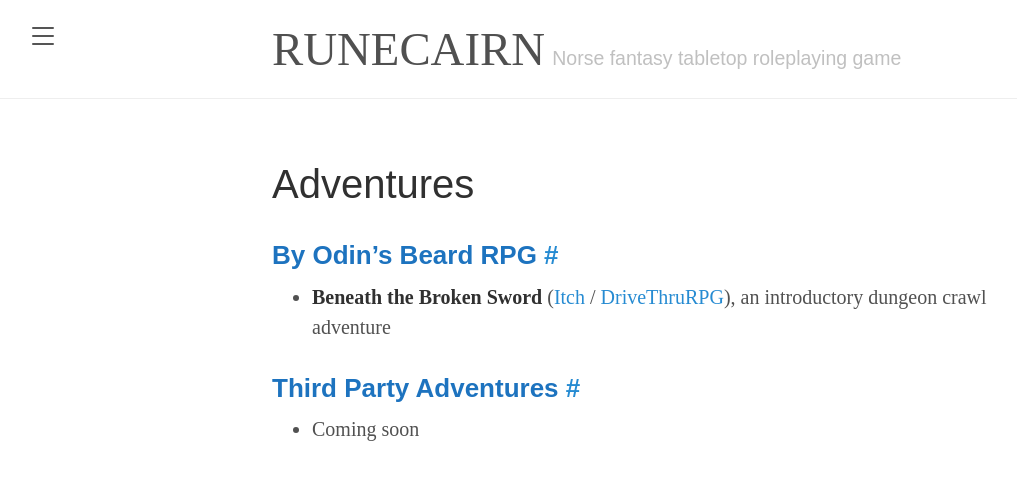
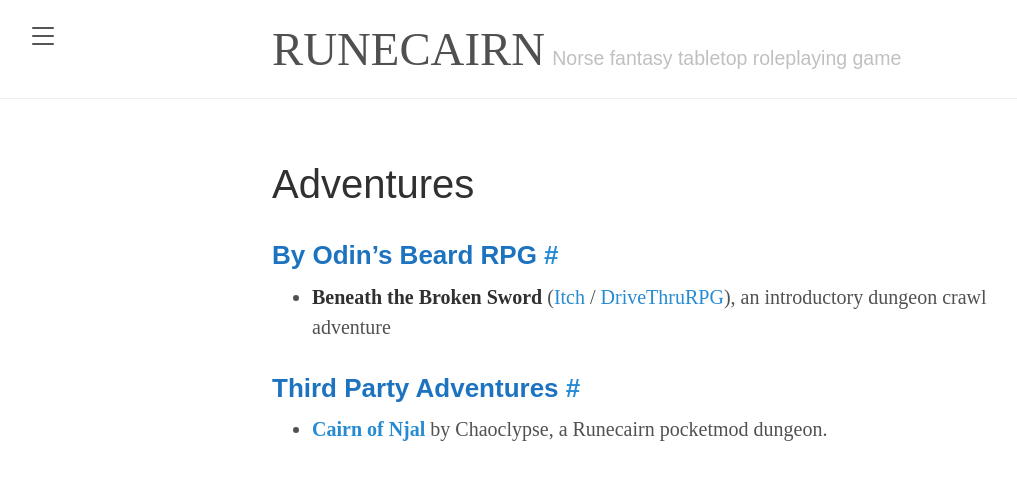
Before and after one commit to byodinsbeardrpg/byodinsbeardrpg.github.io, a Jekyll site: the page built from adventures.md, in a window 1280 px wide. Shown: the top 480 px of the page, without its empty margins (8-1025 px from the left). Built offline with Jekyll 4.4.1, drawn with Linux system fonts in a browser that asks for light colours; some web fonts are replaced.

Commit message:
Update adventures.md

```diff
--- a/adventures.md
+++ b/adventures.md
@@ -10,4 +10,4 @@
 
 ### Third Party Adventures
 
-- Coming soon
+- [**Cairn of Njal**](https://chaoclypse.itch.io/cairn-of-njal) by Chaoclypse, a Runecairn pocketmod dungeon.
```
